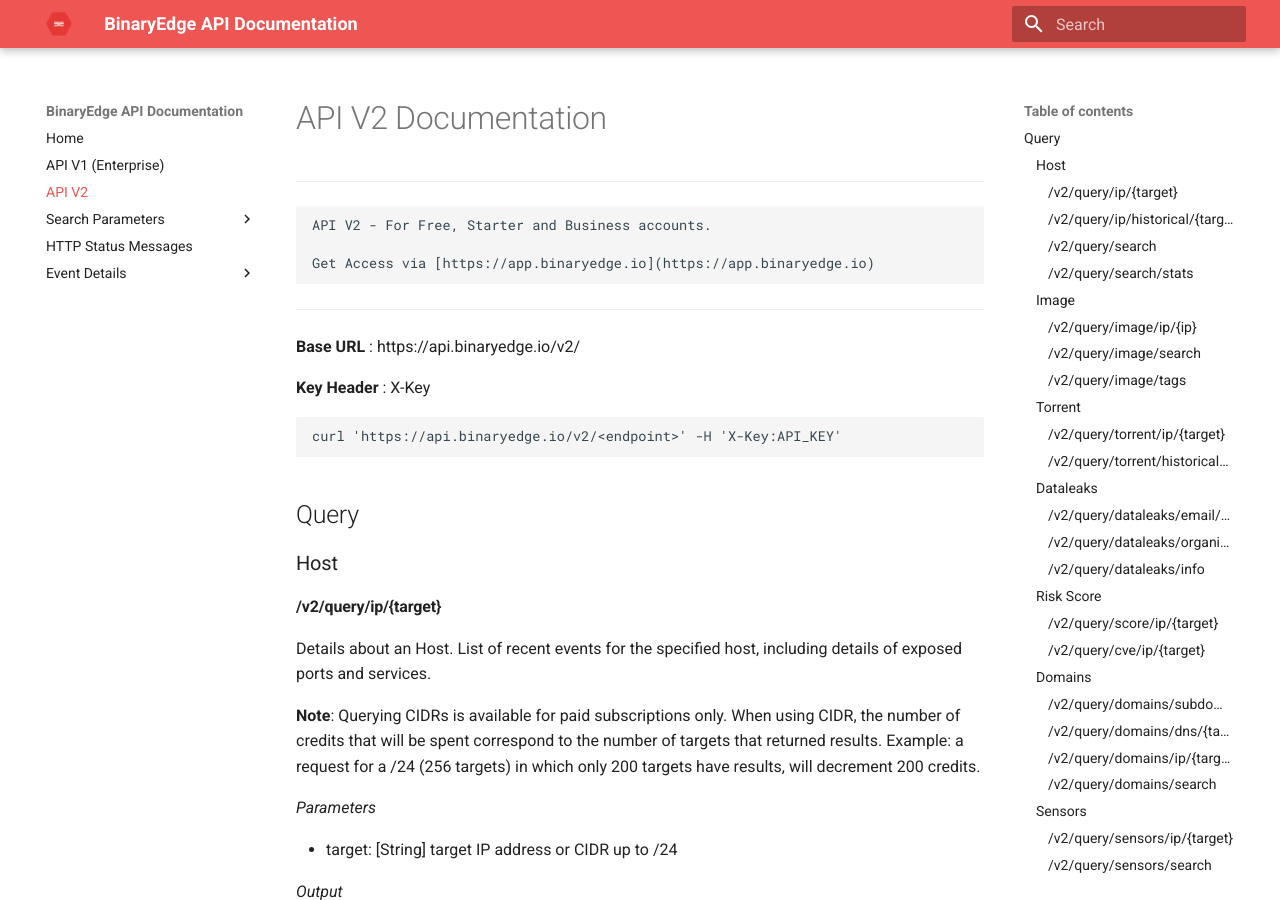
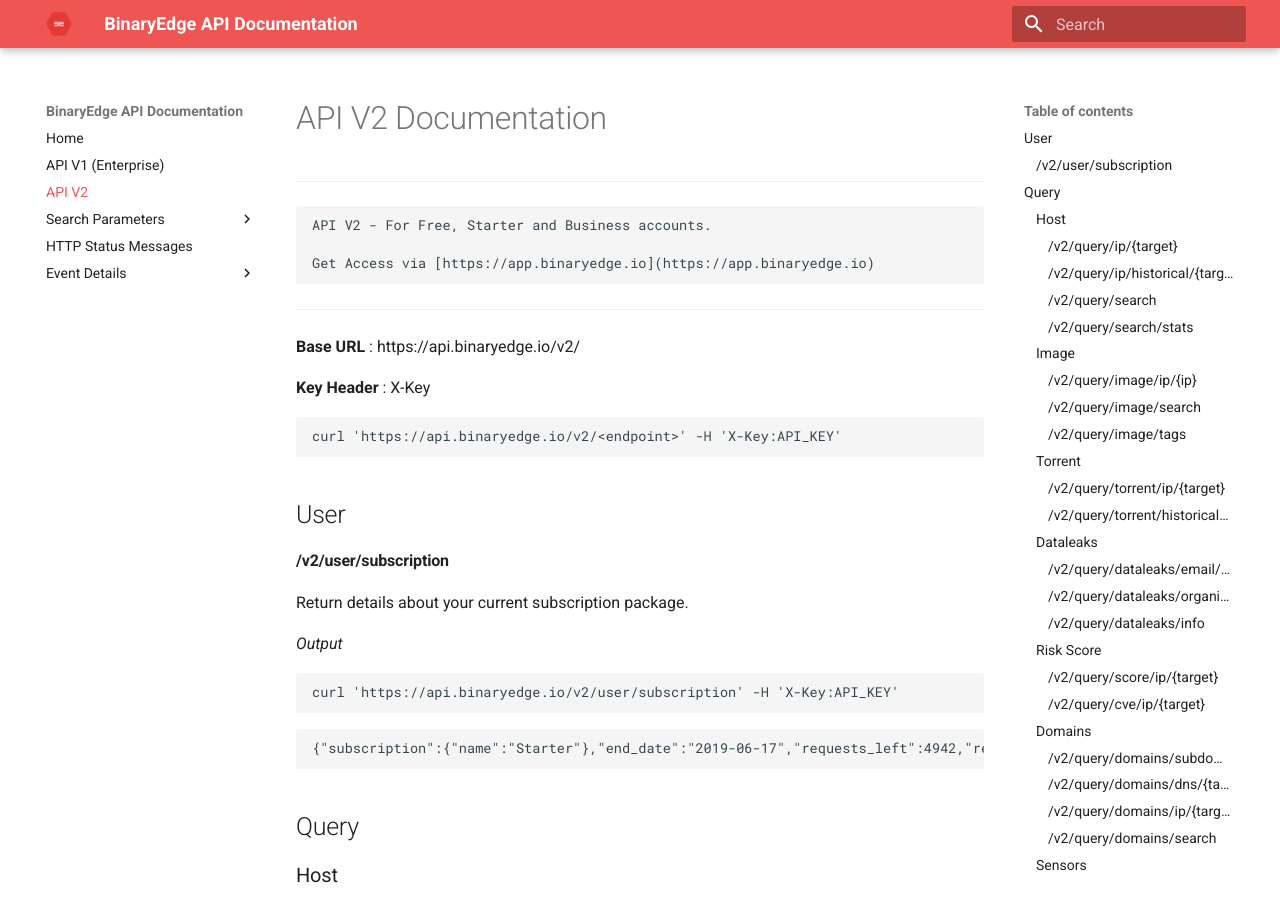
Before and after one commit to igama/docs.binaryedge.io, an MkDocs documentation site: the page built from docs/api-v2.md, in a window 1280 px wide and 900 px high. Built offline with MkDocs 1.6.1 and Material for MkDocs 9.7.7, drawn with Linux system fonts in a browser that asks for light colours.

Commit message:
Add user subscription endpoint

````diff
--- a/docs/api-v2.md
+++ b/docs/api-v2.md
@@ -14,6 +14,22 @@
 
 ```shell
 curl 'https://api.binaryedge.io/v2/<endpoint>' -H 'X-Key:API_KEY'
+```
+
+## User
+
+#### /v2/user/subscription
+
+Return details about your current subscription package.
+
+*Output*
+
+```shell
+curl 'https://api.binaryedge.io/v2/user/subscription' -H 'X-Key:API_KEY'
+```
+
+```json
+{"subscription":{"name":"Starter"},"end_date":"2019-06-17","requests_left":4942,"requests_plan":5000}
 ```
 
 ## Query
````
